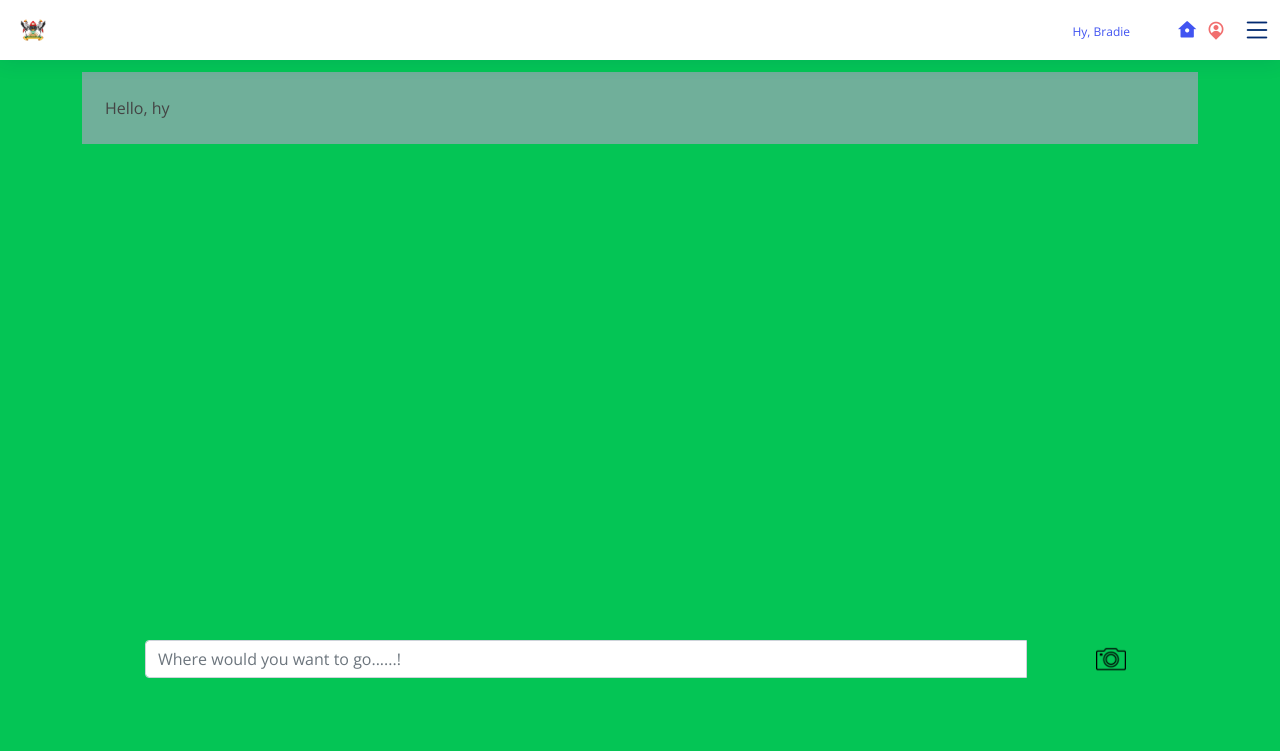
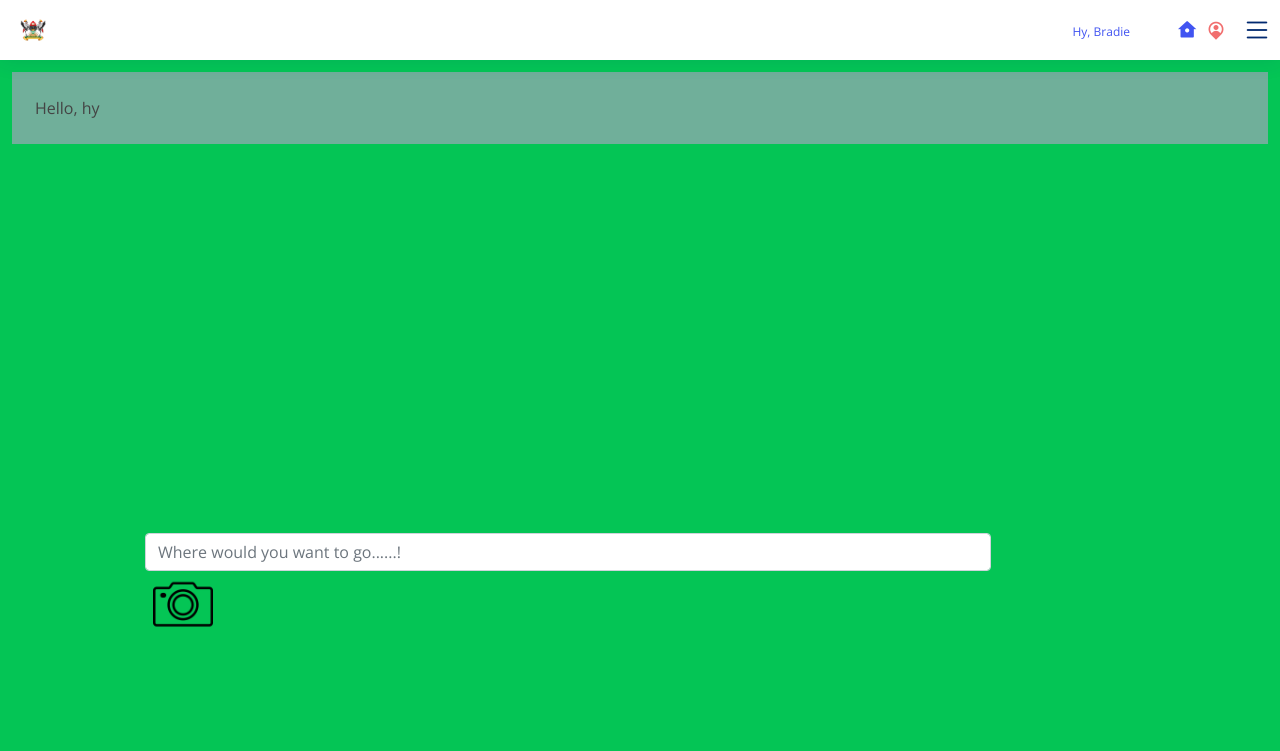
Before and after one commit to linda123ayebale/assistant, a Django app: page /ar in a window 1280 px wide. Shown: the top 751 px of the page. Run offline with Django 3.2, Linux system fonts and the light colour scheme; a user stored in the database is signed in; some libraries are stand-ins or nearby versions.

Commit message:
camere near

```diff
--- a/ar/templates/ar/index.html
+++ b/ar/templates/ar/index.html
@@ -14,7 +14,7 @@
  <!-- End Header -->
 
  <section class="section pt-5">
-  <div class="container py-4">
+  <div class="container-fluid py-4">
       <div class="card-body py-4" style="background-color: rgb(112, 175, 154);">
           <div class="col-12 justify-content-center">
             <!-- cardbody -->
@@ -26,20 +26,21 @@
               <div class="fixed-bottom pb-5">
                 <div class="container py-4">
                     <div class="row p-5">
+                        <div class="input_box">
                             <form method="" action="">
-                            <div class="col">
-                                <div class="box custom-input-group input-group">
+                                <div class="col-12">
+                                    <div class="box">
                                         <input type="text" class="form-control inputx" placeholder="Where would you want to go......!">
+                                        <div class="input-group-append">
+                                            <a class="btn btn-sm text-white"><img style="width: 60px;" src="{% static 'assets/img/camera.png' %}"> </i></a>
+                                        </div>
                                         <button type="submit" class="buttonx">
                                             <i class="ri-send-plane-fill imagex"></i>
                                         </button>
-
-                                    <div class="input-group-append">
-                                        <a class="btn btn-sm text-white"><img style="width: 30px;" src="{% static 'assets/img/camera.png' %}"> </i></a>
-                                    </div>
                                     </div>
                                 </div>
                             </form>
+                        </div>
                 </div>
             </div>
           </div>
--- a/static/assets/css/style.css
+++ b/static/assets/css/style.css
@@ -29,6 +29,23 @@ h1, h2, h3, h4, h5, h6 {
 /*--------------------------------------------------------------
 # Main
 --------------------------------------------------------------*/
+
+
+
+
+
+.box inputx{
+	width: 100%;
+	border: none;
+	outline: none;
+	border-radius: 6px;
+	padding: 15px;
+	font-size: 35px;
+}
+.input_box{
+	width: 900px;
+}
+
 /* new inputs */
 .box .buttonx{
 	background-color: #faf7f7;
@@ -57,8 +74,15 @@ h1, h2, h3, h4, h5, h6 {
 	opacity: 0;
 	transition: 0.3s;
 }
+/* endof new inputs */
 
-/* endof new inputs */
+
+
+
+
+
+
+
 #main {
   margin-top: 60px;
   padding: 20px 30px;
--- a/templates/base.html
+++ b/templates/base.html
@@ -36,7 +36,6 @@
 
     <!-- Template Main CSS File -->
     <link href="{% static 'assets/css/style.css' %}" rel="stylesheet">
-    <link href="{% static 'assets/css/new.cs' %}" rel="stylesheet">
 </head>
 <body style="background-color: rgb(4, 197, 85);">
 
```
Also changed, not shown: static/assets/css/new.css (deleted, +0 -23 lines), db.sqlite3. Lines whose indentation alone changed are shown as unchanged.
